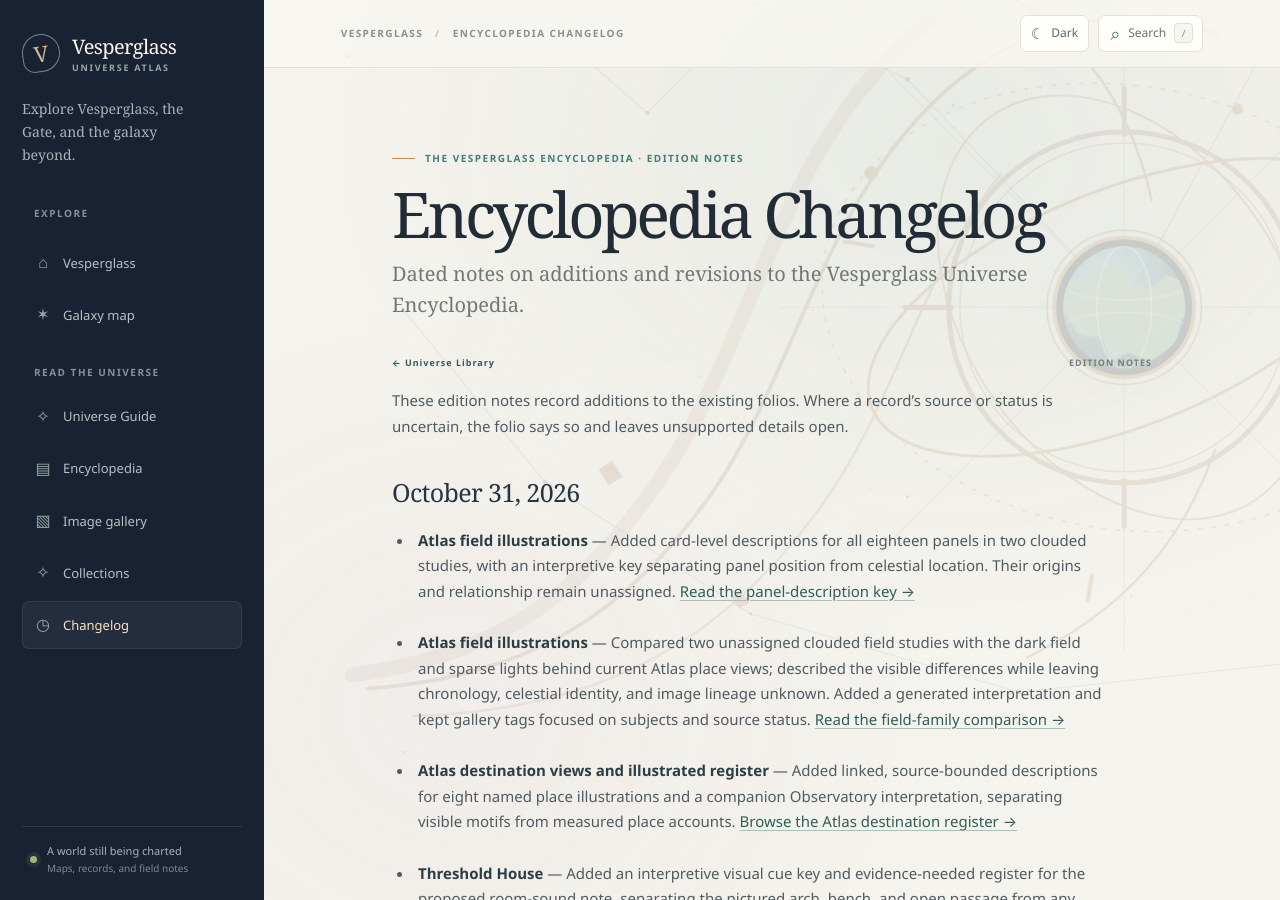
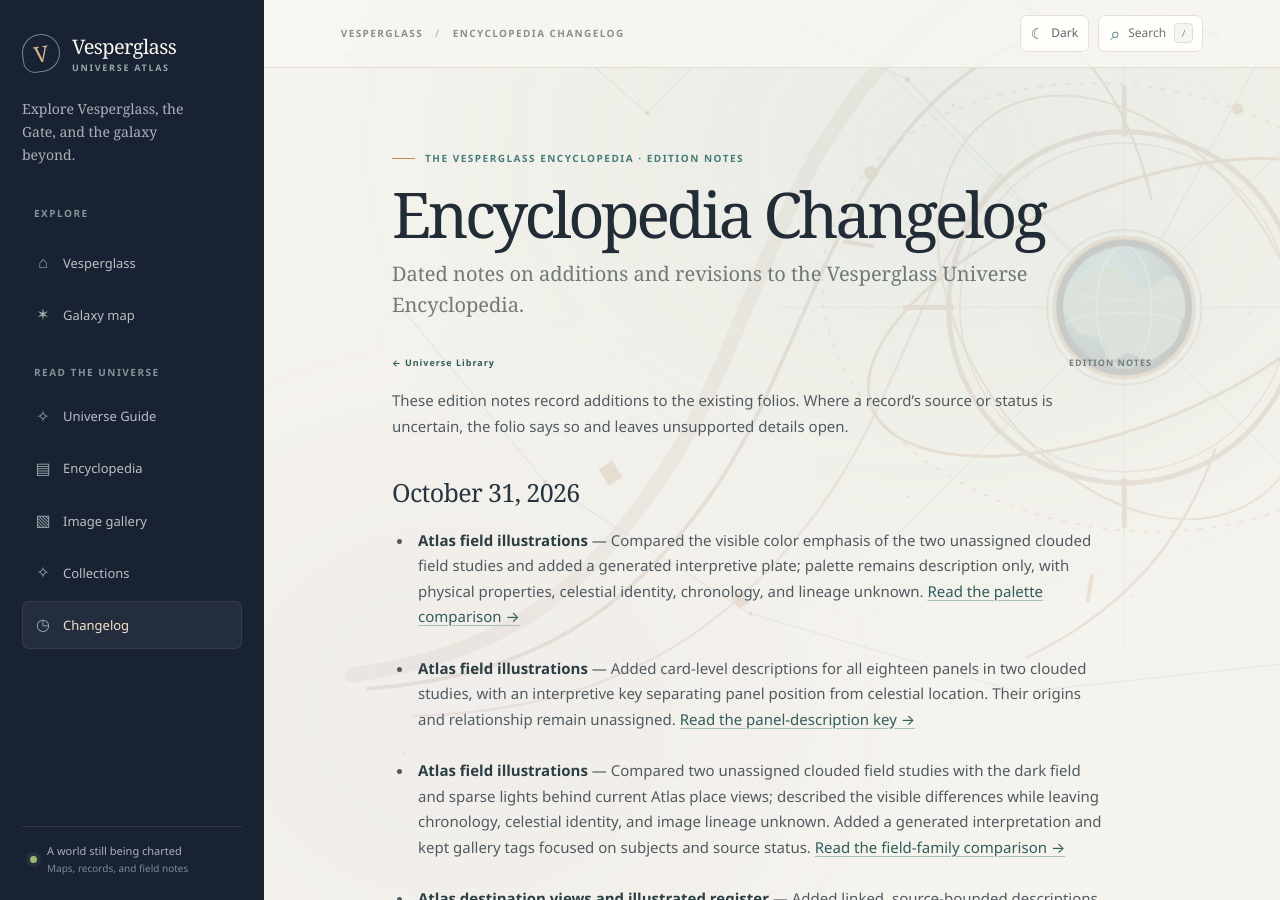
Before and after one commit to vesperglass/vesperglass.github.io, a Jekyll site: the page built from library/changelog.md, in a window 1280 px wide and 900 px high. Built offline with Jekyll 4.4.1, drawn with Linux system fonts in a browser that asks for light colours.

Commit message:
Compare clouded field palettes

```diff
--- a/_data/gallery_descriptions.yml
+++ b/_data/gallery_descriptions.yml
@@ -98,3 +98,8 @@ atlas-clouded-field-panel-key.png:
   alt: "A brass-edged three-by-three study of distinct blue and teal cloudlike lights, shown as a panel arrangement without celestial labels."
   folio_url: /library/gallery/#clouded-field-panel-descriptions
   folio_link_label: Read the panel descriptions →
+atlas-clouded-field-palette-study.png:
+  title: Clouded field palettes · interpretive comparison
+  alt: "Two separate cloudlike fields are compared visually: the left emphasizes deep blue and teal with violet accents, while the right shows brighter cyan and turquoise among blue and violet."
+  folio_url: /library/gallery/#clouded-field-palette-comparison
+  folio_link_label: Read the palette comparison →
--- a/_data/image_status.yml
+++ b/_data/image_status.yml
@@ -22,6 +22,7 @@ interpretation:
   - assets/library/threshold-sound-cue-key.png
   - assets/library/workshop-observatory-motifs.png
   - assets/library/words-passage-comparison.png
+  - assets/library/atlas-clouded-field-palette-study.png
   - assets/library/places/archive-cutaway.webp
   - assets/library/places/archive-interior.webp
   - assets/library/places/dock-plan.webp
--- a/library/changelog.md
+++ b/library/changelog.md
@@ -11,6 +11,8 @@ permalink: /library/changelog/
 These edition notes record additions to the existing folios. Where a record's source or status is uncertain, the folio says so and leaves unsupported details open.
 
 ## October 31, 2026
+
+- **Atlas field illustrations** — Compared the visible color emphasis of the two unassigned clouded field studies and added a generated interpretive plate; palette remains description only, with physical properties, celestial identity, chronology, and lineage unknown. [Read the palette comparison →]({{ '/library/gallery/#clouded-field-palette-comparison' | relative_url }})
 
 - **Atlas field illustrations** — Added card-level descriptions for all eighteen panels in two clouded studies, with an interpretive key separating panel position from celestial location. Their origins and relationship remain unassigned. [Read the panel-description key →]({{ '/library/gallery/#clouded-field-panel-descriptions' | relative_url }})
 
```
Also changed, not shown: ENCYCLOPEDIA_BACKLOG.md (+3 -1 lines), library/gallery.md (+20 -0 lines), 1 other file.
